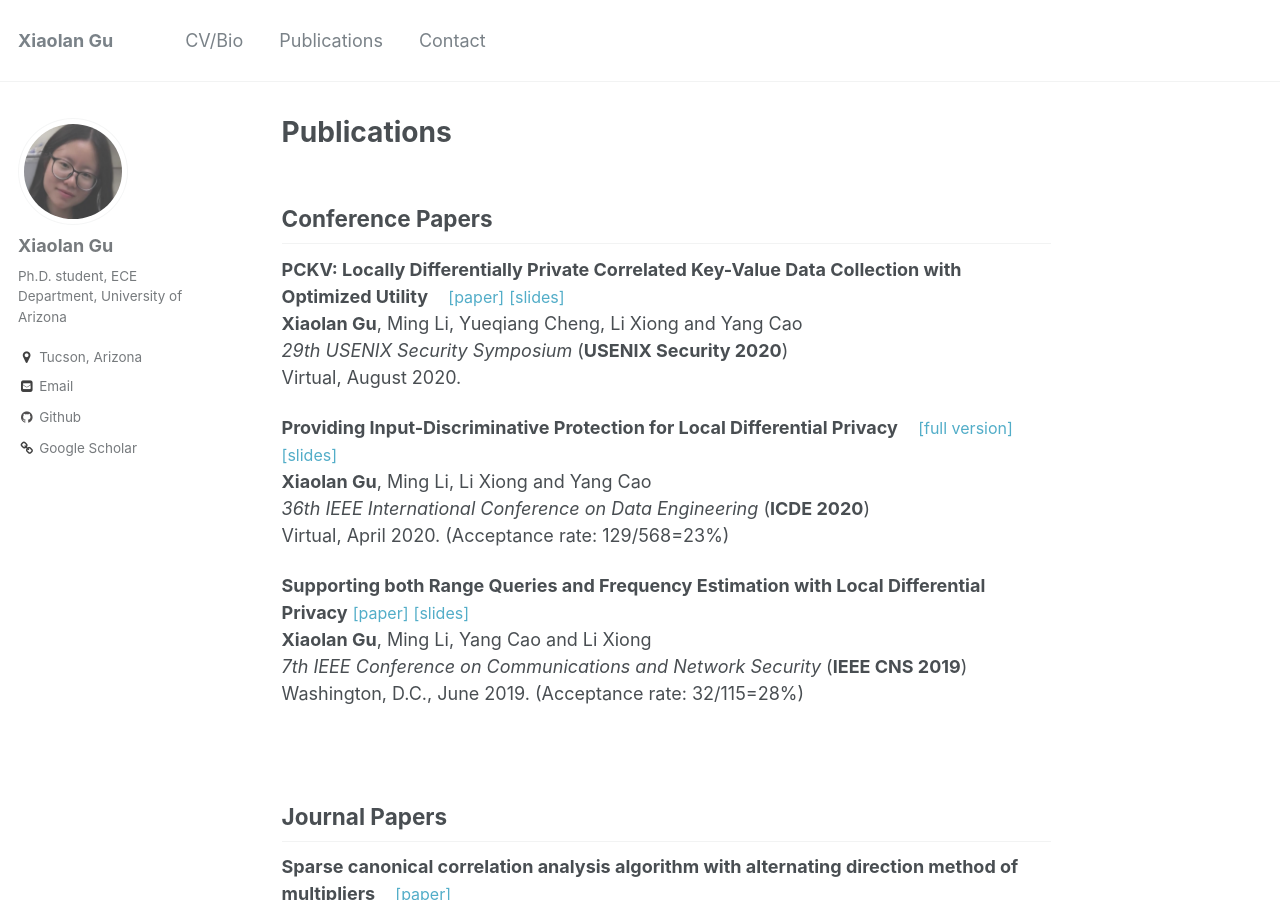
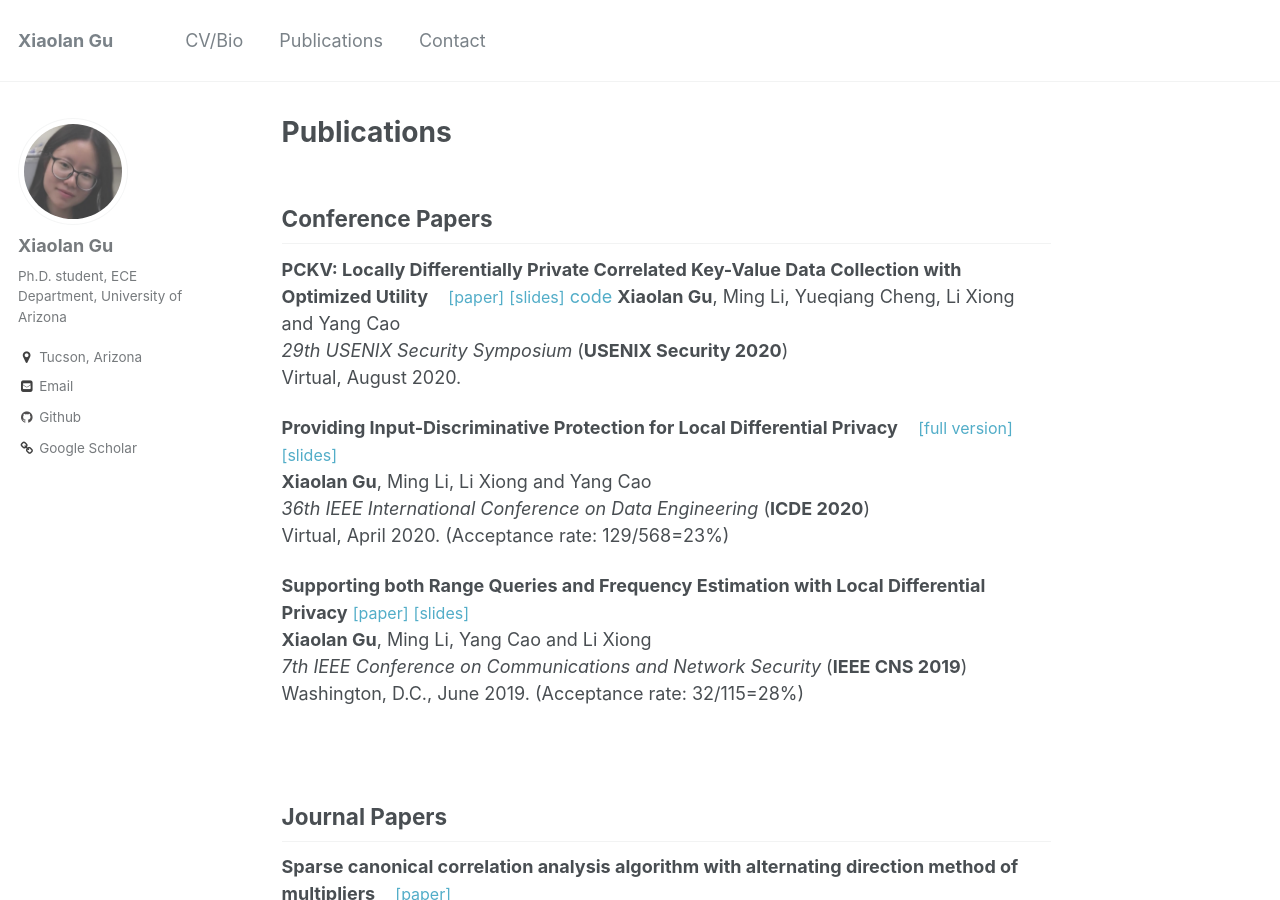
Before and after one commit to xiaolangu/xiaolan_gu.github.io, a Jekyll site: the page built from _pages/publications.md, in a window 1280 px wide and 900 px high. Built offline with Jekyll 4.4.1, drawn with Linux system fonts in a browser that asks for light colours.

Commit message:
Update publications.md

```diff
--- a/_pages/publications.md
+++ b/_pages/publications.md
@@ -6,7 +6,7 @@ author_profile: true
 
 ## Conference Papers
 
-**PCKV: Locally Differentially Private Correlated Key-Value Data Collection with Optimized Utility** &nbsp;&nbsp; [<font size="3">[paper]</font>](https://arxiv.org/pdf/1911.12834.pdf) [<font size="3">[slides]</font>](http://xiaolangu.github.io/files/USENIX20_slides.pdf)
+**PCKV: Locally Differentially Private Correlated Key-Value Data Collection with Optimized Utility** &nbsp;&nbsp; [<font size="3">[paper]</font>](https://arxiv.org/pdf/1911.12834.pdf) [<font size="3">[slides]</font>](http://xiaolangu.github.io/files/USENIX20_slides.pdf)  [code](https://github.com/xiaolangu/PCKV)
 **Xiaolan Gu**, Ming Li, Yueqiang Cheng, Li Xiong and Yang Cao
 *29th USENIX Security Symposium* (**USENIX Security 2020**)
 Virtual, August 2020.
```
